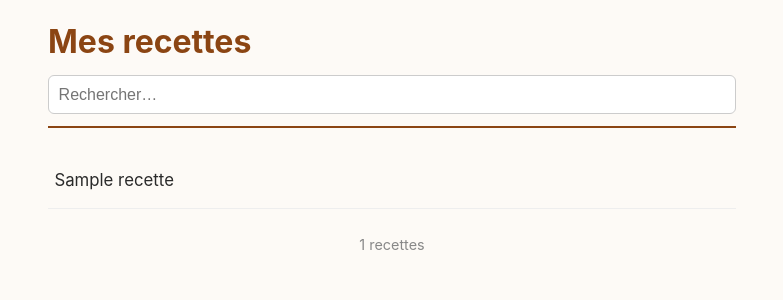
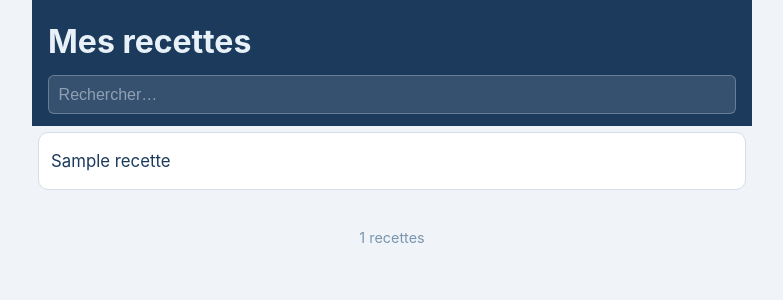
Before and after one commit to ZeVinci/recettes, a Flask app: template templates/liste.html in a window 1280 px wide. Shown: the top 300 px of the page, without its empty margins (248-1031 px from the left). Run offline with Flask 3, Linux system fonts and the light colour scheme; the template is opened without the code that fills it: most values are stand-ins (such as "Sample title", 1, 10 or a date in 2020); parts of the project's set-up code (start-up, migrations or seed data) failed here and were passed over.

Commit message:
Amélioration du style

```diff
--- a/static/style.css
+++ b/static/style.css
@@ -1,4 +1,4 @@
-/* Style minimal mais lisible, optimisé mobile. */
+/* Style Méditerranée — optimisé mobile */
 * { box-sizing: border-box; }
 
 body {
@@ -6,74 +6,99 @@ body {
     line-height: 1.6;
     max-width: 720px;
     margin: 0 auto;
-    padding: 1rem;
-    color: #2a2a2a;
-    background: #fdfaf6;
+    padding: 0;
+    color: #1b3a5c;
+    background: #f0f4f8;
 }
 
 header {
-    border-bottom: 2px solid #8b4513;
-    margin-bottom: 1.5rem;
-    padding-bottom: 0.75rem;
+    background: #1b3a5c;
+    border-bottom: none;
+    margin-bottom: 0;
+    padding: 1rem 1rem 0.75rem;
 }
 
-h1 { color: #8b4513; margin: 0 0 0.5rem 0; }
+h1 { color: #e8f0f8; margin: 0 0 0.5rem 0; }
 
 #recherche {
     width: 100%;
     padding: 0.6rem;
     font-size: 1rem;
-    border: 1px solid #ccc;
+    border: 1px solid rgba(255,255,255,.25);
     border-radius: 6px;
+    background: rgba(255,255,255,.12);
+    color: #e8f0f8;
 }
+#recherche::placeholder { color: rgba(232,240,248,.5); }
 
 #liste-recettes {
     list-style: none;
-    padding: 0;
+    padding: 6px;
+    margin: 0;
 }
 
 #liste-recettes li {
-    border-bottom: 1px solid #eee;
+    background: #fff;
+    border-radius: 10px;
+    border: 0.5px solid #d4dde8;
+    margin-bottom: 6px;
 }
 
 #liste-recettes a {
     display: block;
-    padding: 0.9rem 0.4rem;
-    color: #2a2a2a;
+    padding: 0.9rem 0.75rem;
+    color: #1b3a5c;
     text-decoration: none;
     font-size: 1.05rem;
 }
 
-#liste-recettes a:active { background: #f0e6d6; }
+#liste-recettes a:active { background: #e8f0f8; border-radius: 10px; }
 
 .compteur {
     text-align: center;
-    color: #888;
+    color: #7a95b0;
     font-size: 0.9rem;
     margin-top: 1.5rem;
 }
 
-.header-recette { border: none; }
+.header-recette {
+    background: #1b3a5c;
+    padding: 1rem;
+}
 
 .bouton-retour {
     display: inline-block;
-    padding: 0.5rem 1rem;
-    background: #8b4513;
-    color: white;
+    padding: 0.4rem 0.9rem;
+    background: rgba(255,255,255,.15);
+    color: rgba(232,240,248,.9);
     text-decoration: none;
     border-radius: 6px;
-    font-size: 1rem;
+    font-size: 0.95rem;
+    border: 0.5px solid rgba(255,255,255,.25);
 }
+.bouton-retour:hover { background: rgba(255,255,255,.25); color: #fff; }
 
-.recette h1 { color: #8b4513; }
+/* Pages recette */
+.recette {
+    padding: 1rem;
+    background: #fff;
+    margin: 0.75rem;
+    border-radius: 10px;
+    border: 0.5px solid #d4dde8;
+}
+.recette h1 { color: #1b3a5c; }
 .recette h2 {
-    color: #8b4513;
-    border-bottom: 1px solid #d4b896;
+    color: #1b3a5c;
+    border-bottom: 1px solid #d4dde8;
     padding-bottom: 0.3rem;
     margin-top: 2rem;
 }
-.recette h3 { color: #6b3410; margin-top: 1.2rem; }
+.recette h3 { color: #c05a35; margin-top: 1.2rem; }
 .recette ul, .recette ol { padding-left: 1.5rem; }
 .recette li { margin-bottom: 0.4rem; }
-.recette em { color: #6b3410; }
-.recette hr { border: none; border-top: 1px dashed #d4b896; margin: 2rem 0; }
+.recette em { color: #c05a35; }
+.recette hr { border: none; border-top: 1px dashed #d4dde8; margin: 2rem 0; }
+
+/* Pages intérieures (menu, courses, ingrédients) */
+.header-recette + div,
+.header-recette ~ div { padding: 0 1rem; }
```
Also changed, not shown: docs/courses.html (+1 -1 lines), docs/ingredients.html (+1 -1 lines), docs/menu.html (+1 -1 lines), docs/style.css (+51 -26 lines).
